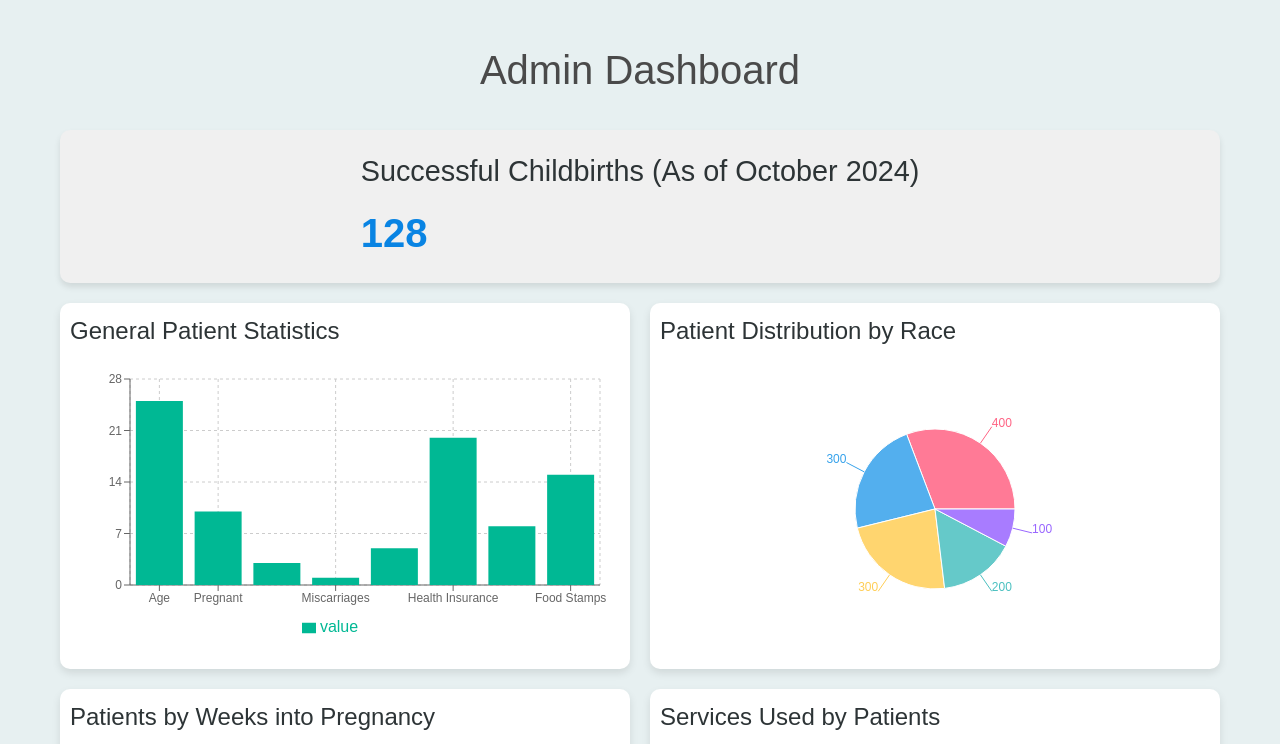
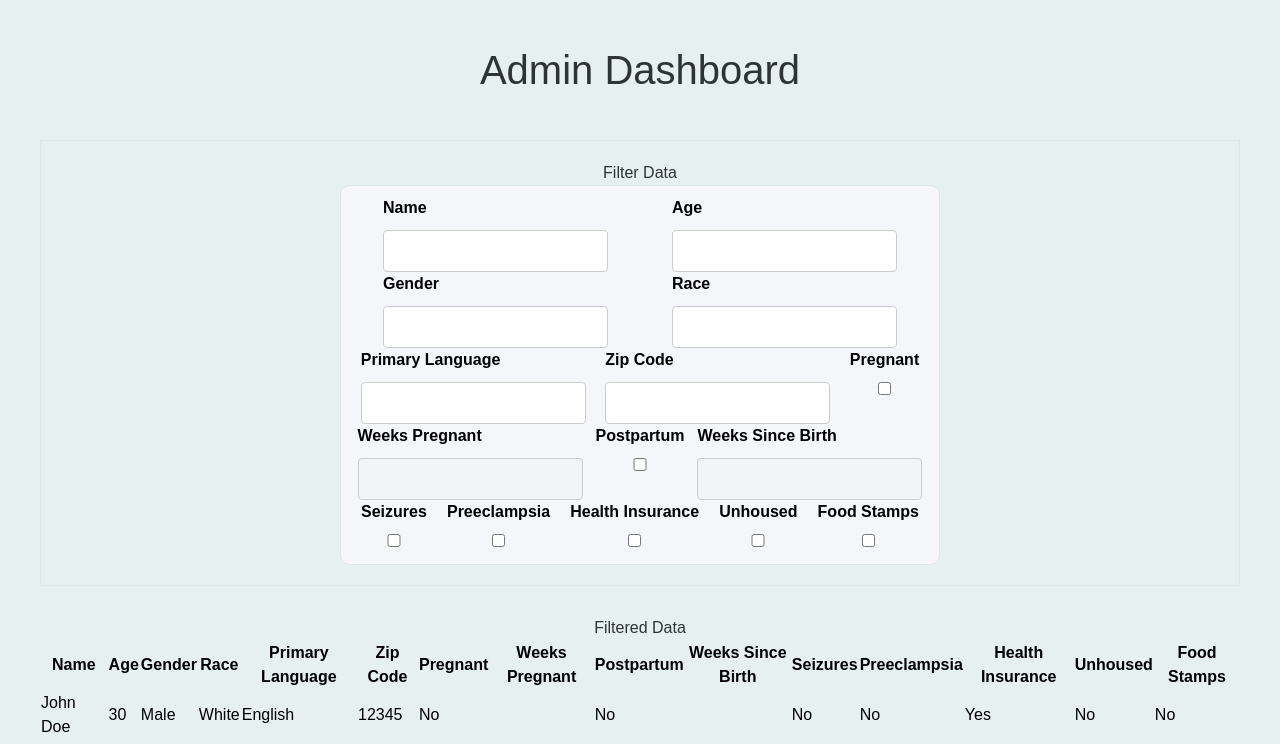
Before and after one commit to cfgtexas24/Team-1, a React (Create React App) app in the folder frontend/: page /admin/dashboard in a window 1280 px wide. Shown: the top 744 px of the page. Built offline with nearby package versions, Linux system fonts and the light colour scheme.

Commit message:
filters added to dashboard

```diff
--- a/frontend/src/AdminDashboard.css
+++ /dev/null
@@ -1,131 +0,0 @@
-/* General dashboard styling */
-.dashboard-container {
-    padding: 20px;
-    max-width: 1200px;
-    margin: 0 auto;
-    font-family: 'Arial', sans-serif;
-  }
-
-  h1 {
-    text-align: center;
-    margin-bottom: 30px;
-    font-size: 2.5em;
-    color: #4A4A4A;
-  }
-
-  /* Styling for metrics box */
-  .metrics-box {
-    display: flex;
-    justify-content: center;
-    align-items: center;
-    padding: 20px;
-    background-color: #f0f0f0;
-    border-radius: 10px;
-    margin-bottom: 20px;
-    box-shadow: 0px 4px 6px rgba(0, 0, 0, 0.1);
-    transition: all 0.3s ease;
-  }
-
-  .metrics-box:hover {
-    background-color: #dfe6e9;
-  }
-
-  .metrics-box h2 {
-    font-size: 1.8em;
-    margin-bottom: 10px;
-    color: #2d3436;
-  }
-
-  .metrics-box p {
-    font-size: 2.5em;
-    font-weight: bold;
-    color: #0984e3;
-  }
-
-  /* Flexbox layout for charts */
-  .chart-container {
-    display: flex;
-    flex-wrap: wrap;
-    justify-content: space-between;
-    gap: 20px;
-  }
-
-  .chart-box {
-    flex: 1 1 45%;
-    min-width: 400px;
-    padding: 10px;
-    background-color: #ffffff;
-    border-radius: 10px;
-    box-shadow: 0px 4px 8px rgba(0, 0, 0, 0.1);
-    transition: transform 0.3s ease;
-  }
-
-  .chart-box:hover {
-    transform: scale(1.05);
-  }
-
-  .chart-box h2 {
-    font-size: 1.5em;
-    color: #2d3436;
-    margin-bottom: 10px;
-  }
-
-  /* Recharts sizing fix */
-  .recharts-wrapper {
-    max-width: 100%;
-    height: 300px;
-  }
-
-  .recharts-text {
-    font-size: 12px;
-  }
-
-  /* Improve Y-axis text display */
-  .chart-box .recharts-yAxis text {
-    font-size: 12px;
-    text-anchor: end;
-    overflow: visible;
-    word-wrap: break-word;
-    white-space: initial;
-  }
-
-  /* Scroll prevention */
-  body {
-    overflow-y: hidden;
-  }
-
-  /* Custom color scheme for charts */
-  .bar-chart .recharts-bar-rectangle {
-    fill: #00b894;
-  }
-
-  .pie-chart .recharts-pie-sector {
-    fill-opacity: 0.85;
-    transition: fill-opacity 0.3s;
-  }
-
-  .pie-chart .recharts-pie-sector:hover {
-    fill-opacity: 1;
-  }
-
-  .pie-chart .recharts-label {
-    font-size: 14px;
-    fill: #636e72;
-  }
-
-  /* Colors for bars in services and instabilities charts */
-  .bar-chart .bar-services {
-    fill: #0984e3;
-  }
-
-  .bar-chart .bar-instabilities {
-    fill: #e17055;
-  }
-
-  /* Tooltip customization */
-  .recharts-tooltip-wrapper {
-    background-color: #f9f9f9;
-    border-radius: 5px;
-    padding: 10px;
-    color: #2d3436;
-  }
--- a/frontend/src/App.js
+++ b/frontend/src/App.js
@@ -8,7 +8,7 @@ import Login from './components/Login';
 import PatientDashboard from './components/PatientDashboard';
 import ProviderDashboard from './components/ProviderDashboard';
 import AdminDashboard from './components/AdminDashboard'; // Import the AdminDashboard component
-import './AdminDashboard.css';
+import './components/AdminDashboard.css';
 import SurveyForm from './components/SurveyForm';
 
 function App() {
--- /dev/null
+++ b/frontend/src/components/AdminDashboard.css
@@ -0,0 +1,78 @@
+.dashboard-container {
+  padding: 20px;
+  font-family: Arial, sans-serif;
+}
+
+h1, h2 {
+  color: #2d3436;
+  text-align: center;
+}
+
+.toggle-button {
+  display: block;
+  margin: 0 auto 20px auto;
+  padding: 10px 20px;
+  background-color: #00b894;
+  color: white;
+  border: none;
+  border-radius: 5px;
+  cursor: pointer;
+}
+
+.toggle-button:hover {
+  background-color: #019973;
+}
+
+.filter-section {
+  padding: 20px;
+  border: 1px solid #dfe6e9;
+  margin-bottom: 30px;
+}
+
+.filter-form {
+  display: flex;
+  flex-wrap: wrap;
+  justify-content: space-around; /* This aligns checkboxes across */
+  padding: 10px;
+  border: 1px solid #dfe6e9;
+  background-color: #f5f6fa;
+  max-width: 600px; /* You can adjust the width as per your design */
+  margin: 0 auto;
+  border-radius: 10px;
+}
+
+.checkbox-item {
+  width: 150px; /* Each checkbox and label will fit in this space */
+  margin-bottom: 10px;
+  text-align: left;
+}
+
+.table-section {
+  margin-top: 20px;
+}
+
+.styled-table {
+  width: 100%;
+  border-collapse: collapse;
+}
+
+.styled-table th, .styled-table td {
+  padding: 12px 15px;
+  border: 1px solid #dfe6e9;
+  text-align: left;
+}
+
+.styled-table th {
+  background-color: #00b894;
+  color: white;
+}
+
+.chart-section {
+  margin-top: 50px;
+}
+
+.chart-container {
+  width: 100%;
+  margin: 0 auto;
+  max-width: 800px;
+}
--- a/frontend/src/components/AdminDashboard.js
+++ b/frontend/src/components/AdminDashboard.js
@@ -1,141 +1,321 @@
-import React from 'react';
-import { BarChart, Bar, XAxis, YAxis, CartesianGrid, Tooltip, Legend, ResponsiveContainer, PieChart, Pie, Cell } from 'recharts';
+import React, { useState } from 'react';
+import { BarChart, Bar, XAxis, YAxis, CartesianGrid, Tooltip, Legend, ResponsiveContainer } from 'recharts';
+import './AdminDashboard.css';
 
 const AdminDashboard = () => {
-  // Example data
-  const patientData = [
-    { category: "Age", value: 25 },
-    { category: "Pregnant", value: 10 },
-    { category: "Previous Pregnancies", value: 3 },
-    { category: "Miscarriages", value: 1 },
-    { category: "Postpartum", value: 5 },
-    { category: "Health Insurance", value: 20 },
-    { category: "Unhoused", value: 8 },
-    { category: "Food Stamps", value: 15 },
+  const [filters, setFilters] = useState({
+    name: '',
+    age: '',
+    gender: '',
+    race: '',
+    primaryLanguage: '',
+    zipCode: '',
+    pregnant: false,
+    weeksPregnant: '',
+    postpartum: false,
+    weeksSinceBirth: '',
+    seizures: false,
+    preeclampsia: false,
+    healthInsurance: false,
+    unhoused: false,
+    foodStamps: false,
+  });
+
+  // Dummy data for table and chart
+  const dummyData = [
+    {
+      username: 'jdoe',
+      name: 'John Doe',
+      age: 30,
+      gender: 'Male',
+      race: 'White',
+      primaryLanguage: 'English',
+      zipCode: '12345',
+      pregnant: false,
+      weeksPregnant: '',
+      postpartum: false,
+      weeksSinceBirth: '',
+      seizures: false,
+      preeclampsia: false,
+      healthInsurance: true,
+      unhoused: false,
+      foodStamps: false,
+    },
+    {
+      username: 'jsmith',
+      name: 'Jane Smith',
+      age: 28,
+      gender: 'Female',
+      race: 'Asian',
+      primaryLanguage: 'Mandarin',
+      zipCode: '67890',
+      pregnant: true,
+      weeksPregnant: 12,
+      postpartum: false,
+      weeksSinceBirth: '',
+      seizures: false,
+      preeclampsia: true,
+      healthInsurance: true,
+      unhoused: false,
+      foodStamps: true,
+    },
+    // Add more dummy data as needed
   ];
 
-  const raceData = [
-    { name: 'White', value: 400 },
-    { name: 'Black', value: 300 },
-    { name: 'Asian', value: 300 },
-    { name: 'Hispanic', value: 200 },
-    { name: 'Other', value: 100 },
-  ];
+  // Handle input change
+  const handleInputChange = (e) => {
+    const { name, value, type, checked } = e.target;
+    setFilters({
+      ...filters,
+      [name]: type === 'checkbox' ? checked : value,
+    });
+  };
 
-  const pregnancyData = [
-    { week: "1-4", count: 15 },
-    { week: "5-8", count: 20 },
-    { week: "9-12", count: 25 },
-    { week: "13-16", count: 18 },
-    { week: "17-20", count: 22 },
-    { week: "21-24", count: 10 },
-    { week: "25-28", count: 5 },
-    { week: "29-32", count: 7 },
-    { week: "33-36", count: 3 },
-    { week: "37-40", count: 2 },
-  ];
+  // Filter the dummyData based on the filters
+  const filterData = () => {
+    return dummyData.filter((item) => {
+      // Filter logic for each input field
+      return (
+        (filters.name === '' || item.name.toLowerCase().includes(filters.name.toLowerCase())) &&
+        (filters.age === '' || item.age === parseInt(filters.age)) &&
+        (filters.gender === '' || item.gender.toLowerCase() === filters.gender.toLowerCase()) &&
+        (filters.race === '' || item.race.toLowerCase() === filters.race.toLowerCase()) &&
+        (filters.primaryLanguage === '' || item.primaryLanguage.toLowerCase() === filters.primaryLanguage.toLowerCase()) &&
+        (filters.zipCode === '' || item.zipCode === filters.zipCode) &&
+        (filters.pregnant === false || item.pregnant === filters.pregnant) &&
+        (filters.weeksPregnant === '' || item.weeksPregnant === parseInt(filters.weeksPregnant)) &&
+        (filters.postpartum === false || item.postpartum === filters.postpartum) &&
+        (filters.weeksSinceBirth === '' || item.weeksSinceBirth === parseInt(filters.weeksSinceBirth)) &&
+        (filters.seizures === false || item.seizures === filters.seizures) &&
+        (filters.preeclampsia === false || item.preeclampsia === filters.preeclampsia) &&
+        (filters.healthInsurance === false || item.healthInsurance === filters.healthInsurance) &&
+        (filters.unhoused === false || item.unhoused === filters.unhoused) &&
+        (filters.foodStamps === false || item.foodStamps === filters.foodStamps)
+      );
+    });
+  };
 
-  const serviceData = [
-    { service: "Postpartum Care", count: 30 },
-    { service: "Prenatal Care", count: 45 },
-    { service: "Doula Assistance", count: 20 },
-    { service: "Mental Health Support", count: 15 },
-    { service: "Nutritional Counseling", count: 10 },
-  ];
-
-  const instabilityData = [
-    { instability: "Homelessness", count: 8 },
-    { instability: "Food Stamps", count: 15 },
-    { instability: "No Insurance", count: 20 },
-  ];
-
-  const successfulChildbirths = 128;
-
-  const COLORS = ['#FF6384', '#36A2EB', '#FFCE56', '#4BC0C0', '#9966FF'];
+  const filteredData = filterData();
 
   return (
     <div className="dashboard-container">
       <h1>Admin Dashboard</h1>
 
-      <div className="metrics-box">
-        <div>
-          <h2>Successful Childbirths (As of October 2024)</h2>
-          <p>{successfulChildbirths}</p>
-        </div>
+      {/* Filter Section */}
+      <div className="filter-section">
+        <h2>Filter Data</h2>
+        <form className="filter-form">
+          {/* Text Inputs */}
+          <div className="input-group">
+            <label>Name</label>
+            <input
+              type="text"
+              name="name"
+              value={filters.name}
+              onChange={handleInputChange}
+            />
           </div>
 
-      <div className="chart-container">
-        <div className="chart-box bar-chart">
-          <h2>General Patient Statistics</h2>
-          <ResponsiveContainer width="100%" height={300}>
-            <BarChart data={patientData} margin={{ top: 20, right: 20, left: 0, bottom: 20 }}>
-              <CartesianGrid strokeDasharray="3 3" />
-              <XAxis dataKey="category" />
-              <YAxis />
-              <Tooltip />
-              <Legend />
-              <Bar dataKey="value" fill="#00b894" />
-            </BarChart>
-          </ResponsiveContainer>
+          <div className="input-group">
+            <label>Age</label>
+            <input
+              type="number"
+              name="age"
+              value={filters.age}
+              onChange={handleInputChange}
+            />
           </div>
 
-        <div className="chart-box pie-chart">
-          <h2>Patient Distribution by Race</h2>
-          <ResponsiveContainer width="100%" height={300}>
-            <PieChart>
-              <Pie data={raceData} dataKey="value" nameKey="name" cx="50%" cy="50%" outerRadius={80} fill="#8884d8" label>
-                {raceData.map((entry, index) => <Cell key={`cell-${index}`} fill={COLORS[index % COLORS.length]} />)}
-              </Pie>
-              <Tooltip />
-            </PieChart>
-          </ResponsiveContainer>
+          <div className="input-group">
+            <label>Gender</label>
+            <input
+              type="text"
+              name="gender"
+              value={filters.gender}
+              onChange={handleInputChange}
+            />
           </div>
 
-        <div className="chart-box bar-chart">
-          <h2>Patients by Weeks into Pregnancy</h2>
-          <ResponsiveContainer width="100%" height={300}>
-            <BarChart data={pregnancyData} margin={{ top: 20, right: 20, left: 0, bottom: 20 }}>
-              <CartesianGrid strokeDasharray="3 3" />
-              <XAxis dataKey="week" />
-              <YAxis />
-              <Tooltip />
-              <Legend />
-              <Bar dataKey="count" fill="#82ca9d" />
-            </BarChart>
-          </ResponsiveContainer>
+          <div className="input-group">
+            <label>Race</label>
+            <input
+              type="text"
+              name="race"
+              value={filters.race}
+              onChange={handleInputChange}
+            />
           </div>
 
-        <div className="chart-box bar-chart">
-          <h2>Services Used by Patients</h2>
-          <ResponsiveContainer width="100%" height={300}>
-            <BarChart data={serviceData} layout="vertical" margin={{ top: 20, right: 20, left: 0, bottom: 20 }}>
-              <CartesianGrid strokeDasharray="3 3" />
-              <XAxis type="number" />
-              <YAxis dataKey="service" type="category" />
-              <Tooltip />
-              <Legend />
-              <Bar dataKey="count" className="bar-services" />
-            </BarChart>
-          </ResponsiveContainer>
+          <div className="input-group">
+            <label>Primary Language</label>
+            <input
+              type="text"
+              name="primaryLanguage"
+              value={filters.primaryLanguage}
+              onChange={handleInputChange}
+            />
           </div>
 
-        <div className="chart-box bar-chart">
-          <h2>Instabilities Faced by Patients</h2>
-          <ResponsiveContainer width="100%" height={300}>
-            <BarChart data={instabilityData} layout="vertical" margin={{ top: 20, right: 20, left: 0, bottom: 20 }}>
-              <CartesianGrid strokeDasharray="3 3" />
-              <XAxis type="number" />
-              <YAxis dataKey="instability" type="category" />
-              <Tooltip />
-              <Legend />
-              <Bar dataKey="count" className="bar-instabilities" />
-            </BarChart>
-          </ResponsiveContainer>
+          <div className="input-group">
+            <label>Zip Code</label>
+            <input
+              type="text"
+              name="zipCode"
+              value={filters.zipCode}
+              onChange={handleInputChange}
+            />
           </div>
+
+          {/* Checkbox Inputs */}
+          <div className="input-group">
+            <label>Pregnant</label>
+            <input
+              type="checkbox"
+              name="pregnant"
+              checked={filters.pregnant}
+              onChange={handleInputChange}
+            />
+          </div>
+
+          <div className="input-group">
+            <label>Weeks Pregnant</label>
+            <input
+              type="number"
+              name="weeksPregnant"
+              value={filters.weeksPregnant}
+              onChange={handleInputChange}
+              disabled={!filters.pregnant}
+            />
+          </div>
+
+          <div className="input-group">
+            <label>Postpartum</label>
+            <input
+              type="checkbox"
+              name="postpartum"
+              checked={filters.postpartum}
+              onChange={handleInputChange}
+            />
+          </div>
+
+          <div className="input-group">
+            <label>Weeks Since Birth</label>
+            <input
+              type="number"
+              name="weeksSinceBirth"
+              value={filters.weeksSinceBirth}
+              onChange={handleInputChange}
+              disabled={!filters.postpartum}
+            />
+          </div>
+
+          {/* More checkboxes */}
+          <div className="input-group">
+            <label>Seizures</label>
+            <input
+              type="checkbox"
+              name="seizures"
+              checked={filters.seizures}
+              onChange={handleInputChange}
+            />
+          </div>
+
+          <div className="input-group">
+            <label>Preeclampsia</label>
+            <input
+              type="checkbox"
+              name="preeclampsia"
+              checked={filters.preeclampsia}
+              onChange={handleInputChange}
+            />
+          </div>
+
+          <div className="input-group">
+            <label>Health Insurance</label>
+            <input
+              type="checkbox"
+              name="healthInsurance"
+              checked={filters.healthInsurance}
+              onChange={handleInputChange}
+            />
+          </div>
+
+          <div className="input-group">
+            <label>Unhoused</label>
+            <input
+              type="checkbox"
+              name="unhoused"
+              checked={filters.unhoused}
+              onChange={handleInputChange}
+            />
+          </div>
+
+          <div className="input-group">
+            <label>Food Stamps</label>
+            <input
+              type="checkbox"
+              name="foodStamps"
+              checked={filters.foodStamps}
+              onChange={handleInputChange}
+            />
+          </div>
+        </form>
+      </div>
+
+      {/* Data Table */}
+      <div className="data-table">
+        <h2>Filtered Data</h2>
+        <table>
+          <thead>
+            <tr>
+              <th>Name</th>
+              <th>Age</th>
+              <th>Gender</th>
+              <th>Race</th>
+              <th>Primary Language</th>
+              <th>Zip Code</th>
+              <th>Pregnant</th>
+              <th>Weeks Pregnant</th>
+              <th>Postpartum</th>
+              <th>Weeks Since Birth</th>
+              <th>Seizures</th>
+              <th>Preeclampsia</th>
+              <th>Health Insurance</th>
+              <th>Unhoused</th>
+              <th>Food Stamps</th>
+            </tr>
+          </thead>
+          <tbody>
+            {filteredData.length > 0 ? (
+              filteredData.map((row, index) => (
+                <tr key={index}>
+                  <td>{row.name}</td>
+                  <td>{row.age}</td>
+                  <td>{row.gender}</td>
+                  <td>{row.race}</td>
+                  <td>{row.primaryLanguage}</td>
+                  <td>{row.zipCode}</td>
+                  <td>{row.pregnant ? 'Yes' : 'No'}</td>
+                  <td>{row.weeksPregnant}</td>
+                  <td>{row.postpartum ? 'Yes' : 'No'}</td>
+                  <td>{row.weeksSinceBirth}</td>
+                  <td>{row.seizures ? 'Yes' : 'No'}</td>
+                  <td>{row.preeclampsia ? 'Yes' : 'No'}</td>
+                  <td>{row.healthInsurance ? 'Yes' : 'No'}</td>
+                  <td>{row.unhoused ? 'Yes' : 'No'}</td>
+                  <td>{row.foodStamps ? 'Yes' : 'No'}</td>
+                </tr>
+              ))
+            ) : (
+              <tr>
+                <td colSpan="15">No data matches the filters</td>
+              </tr>
+            )}
+          </tbody>
+        </table>
       </div>
     </div>
   );
 };
 
-
 export default AdminDashboard;
```
Lines whose indentation alone changed are shown as unchanged.
